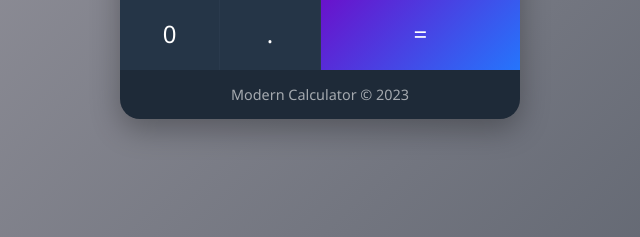
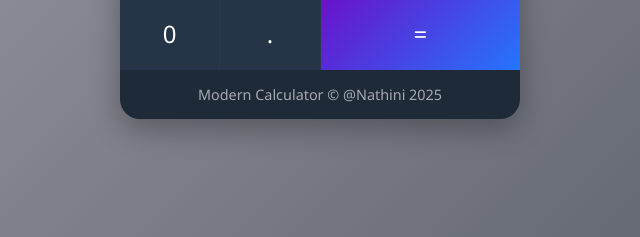
Before and after one commit to nattymtyie-ui/Calculator, a plain HTML site: page index.html in a window 1280 px wide. Shown: the part 560-797 px from the top of the page, 320-960 px from the left. Drawn offline with Linux system fonts and the light colour scheme.

Commit message:
update footer

```diff
--- a/index.html
+++ b/index.html
@@ -39,7 +39,7 @@
             <button class="equals" data-action="calculate">=</button>
         </div>
         <div class="footer">
-            Modern Calculator &copy; 2023
+            Modern Calculator &copy;  @Nathini 2025
         </div>
     </div>
 
```
